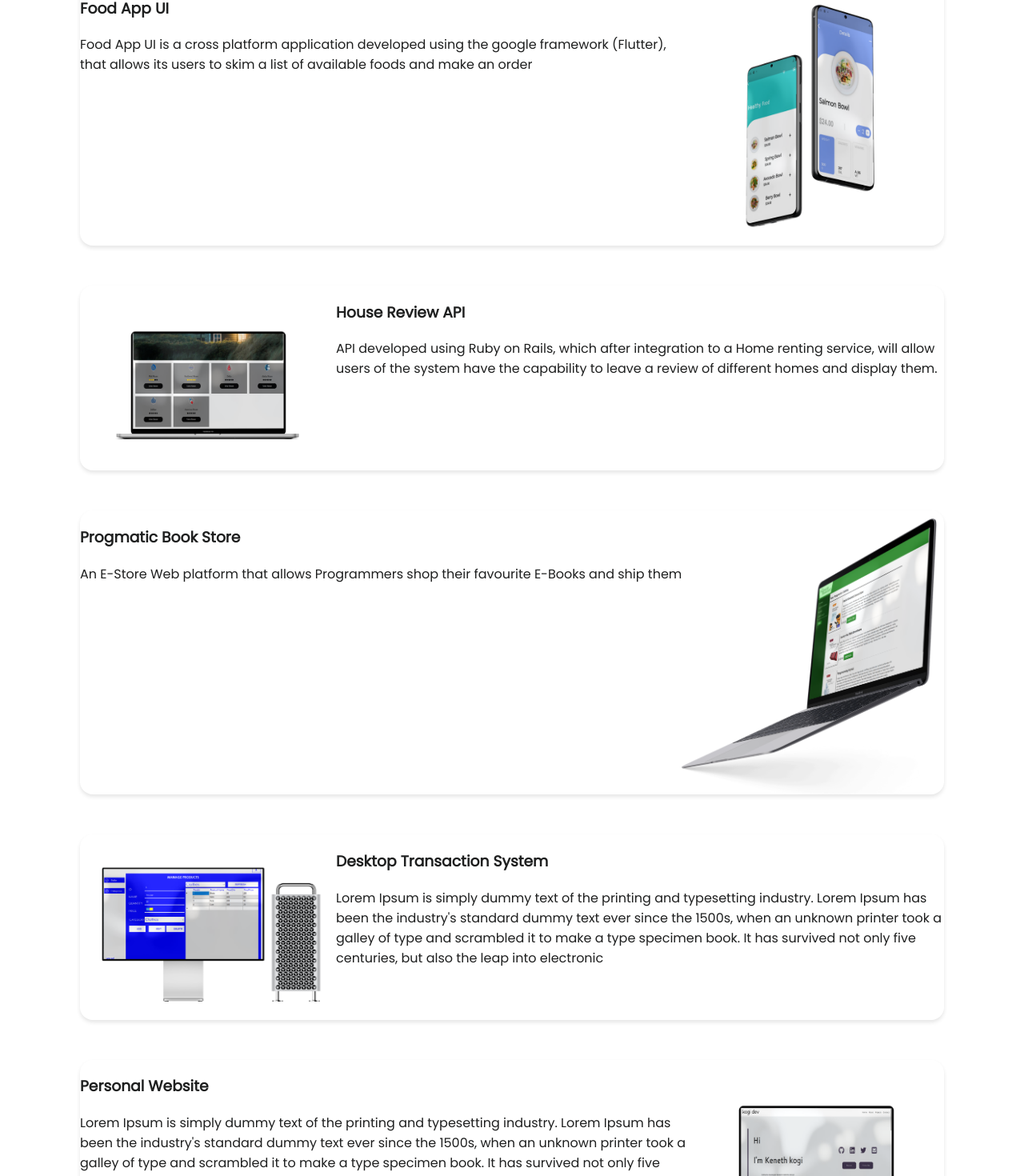
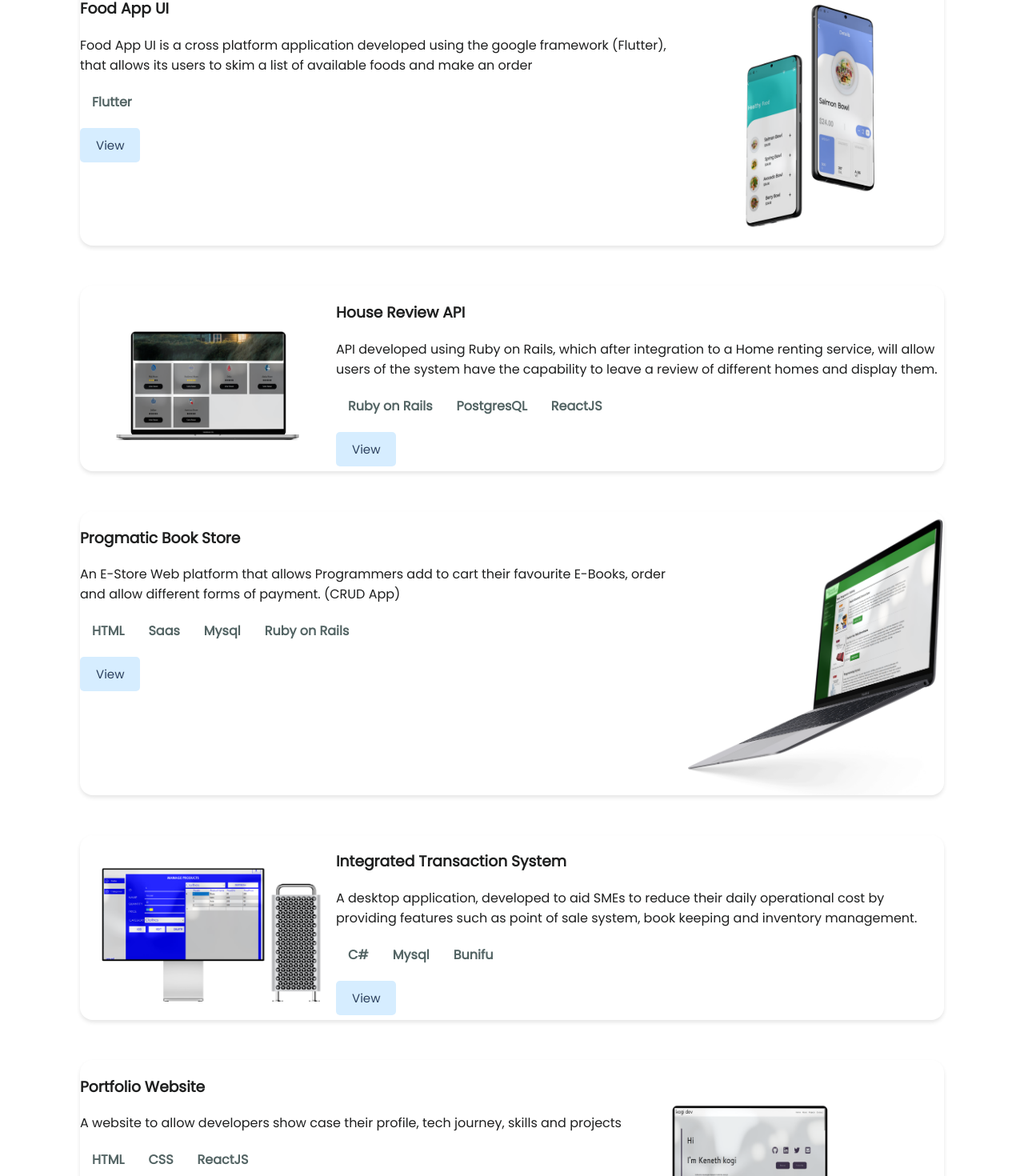
Before and after one commit to kenny-kogi/portfolio, a React (Create React App) app: page / in a window 1280 px wide. Shown: the part 2809-4279 px from the top of the page at 80% size. Built offline with nearby package versions, Linux system fonts and the light colour scheme; a web font is replaced by a local one.

Commit message:
small ui changes

```diff
--- a/src/assets/css/project.css
+++ b/src/assets/css/project.css
@@ -35,6 +35,41 @@
   height: 100%;
 }
 
+.tags-link {
+  display: flex;
+  flex-direction: column;
+}
+
+.tags-link > ul {
+  list-style-type: none;
+  display: flex;
+  flex-direction: row;
+  align-items: center;
+  overflow: hidden;
+  margin: 0;
+  padding: 0;
+}
+.tags-link > ul > li {
+  margin: 0 10px;
+  padding: 5px;
+  color: #536464;
+  font-weight: bold;
+}
+
+.tags-link > a {
+  margin-top: 15px;
+  align-self: flex-start;
+  cursor: pointer;
+  text-decoration: none;
+  text-align: center;
+  color: #2c405e;
+  font-size: 15px;
+  padding: 10px 20px;
+  box-sizing: border-box;
+  border-radius: 5px;
+  /* background-color: #2c405e; */
+  background-color: #d6edff;
+}
 @media (max-width: 480px) {
   .project-content {
     margin: 10px 10px;
@@ -57,4 +92,13 @@
     width: 100%;
     height: 100%;
   }
+
+  .tags-link {
+    justify-content: space-evenly;
+  }
+
+  .tags-link > a {
+    /* align-self: center; */
+    width: 100%;
+  }
 }
--- a/src/components/Project.js
+++ b/src/components/Project.js
@@ -22,6 +22,15 @@ function Project() {
               providing an easier way of advertising their services and
               communication
             </p>
+            <section className="tags-link">
+              <ul>
+                <li>HTML</li>
+                <li>CSS</li>
+                <li>Bootstrap</li>
+              </ul>
+
+              <a href="https://master--akili-writing-hub.netlify.app/">View</a>
+            </section>
           </aside>
         </section>
         <section className="project-detail">
@@ -32,6 +41,15 @@ function Project() {
               google framework (Flutter), that allows its users to skim a list
               of available foods and make an order
             </p>
+            <section className="tags-link">
+              <ul>
+                <li>Flutter</li>
+              </ul>
+
+              <a href="https://github.com/kenny-kogi/NutritionApp-Flutter">
+                View
+              </a>
+            </section>
           </aside>
           <img src={Food} alt="Food App" />
         </section>
@@ -44,6 +62,15 @@ function Project() {
               Home renting service, will allow users of the system have the
               capability to leave a review of different homes and display them.
             </p>
+            <section className="tags-link">
+              <ul>
+                <li>Ruby on Rails</li>
+                <li>PostgresQL</li>
+                <li>ReactJS</li>
+              </ul>
+
+              <a href="https://github.com/kenny-kogi/House-Review">View</a>
+            </section>
           </aside>
         </section>
 
@@ -51,9 +78,22 @@ function Project() {
           <aside className="project-aside">
             <h3>Progmatic Book Store</h3>
             <p>
-              An E-Store Web platform that allows Programmers shop their
-              favourite E-Books and ship them
+              An E-Store Web platform that allows Programmers add to cart their
+              favourite E-Books, order and allow different forms of payment.
+              (CRUD App)
             </p>
+            <section className="tags-link">
+              <ul>
+                <li>HTML</li>
+                <li>Saas</li>
+                <li>Mysql</li>
+                <li>Ruby on Rails</li>
+              </ul>
+
+              <a href="https://github.com/kenny-kogi/Progmatic-Book-Store">
+                View
+              </a>
+            </section>
           </aside>
           <img src={Store} alt="Book Store" />
         </section>
@@ -61,28 +101,41 @@ function Project() {
         <section className="project-detail">
           <img src={Transact} alt="Transact" />
           <aside className="project-aside">
-            <h3>Desktop Transaction System</h3>
+            <h3>Integrated Transaction System</h3>
             <p>
-              Lorem Ipsum is simply dummy text of the printing and typesetting
-              industry. Lorem Ipsum has been the industry's standard dummy text
-              ever since the 1500s, when an unknown printer took a galley of
-              type and scrambled it to make a type specimen book. It has
-              survived not only five centuries, but also the leap into
-              electronic
+              A desktop application, developed to aid SMEs to reduce their daily
+              operational cost by providing features such as point of sale
+              system, book keeping and inventory management.
             </p>
+            <section className="tags-link">
+              <ul>
+                <li>C#</li>
+                <li>Mysql</li>
+                <li>Bunifu</li>
+              </ul>
+
+              <a href="https://github.com/kenny-kogi/C---Transaction-System">
+                View
+              </a>
+            </section>
           </aside>
         </section>
         <section className="project-detail">
           <aside className="project-aside">
-            <h3>Personal Website</h3>
+            <h3>Portfolio Website</h3>
             <p>
-              Lorem Ipsum is simply dummy text of the printing and typesetting
-              industry. Lorem Ipsum has been the industry's standard dummy text
-              ever since the 1500s, when an unknown printer took a galley of
-              type and scrambled it to make a type specimen book. It has
-              survived not only five centuries, but also the leap into
-              electronic
+              A website to allow developers show case their profile, tech
+              journey, skills and projects
             </p>
+            <section className="tags-link">
+              <ul>
+                <li>HTML</li>
+                <li>CSS</li>
+                <li>ReactJS</li>
+              </ul>
+
+              <a href="https://master--akili-writing-hub.netlify.app/">View</a>
+            </section>
           </aside>
           <img src={Portfolio} alt="Book Store" />
         </section>
```
